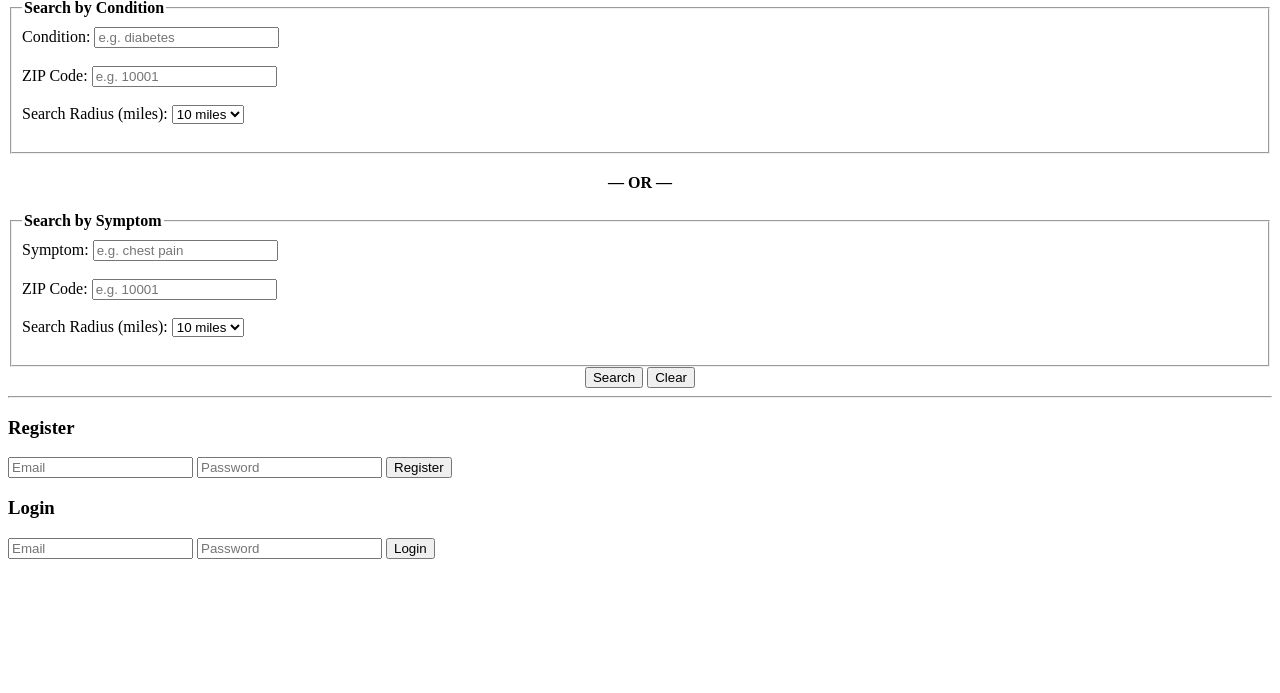
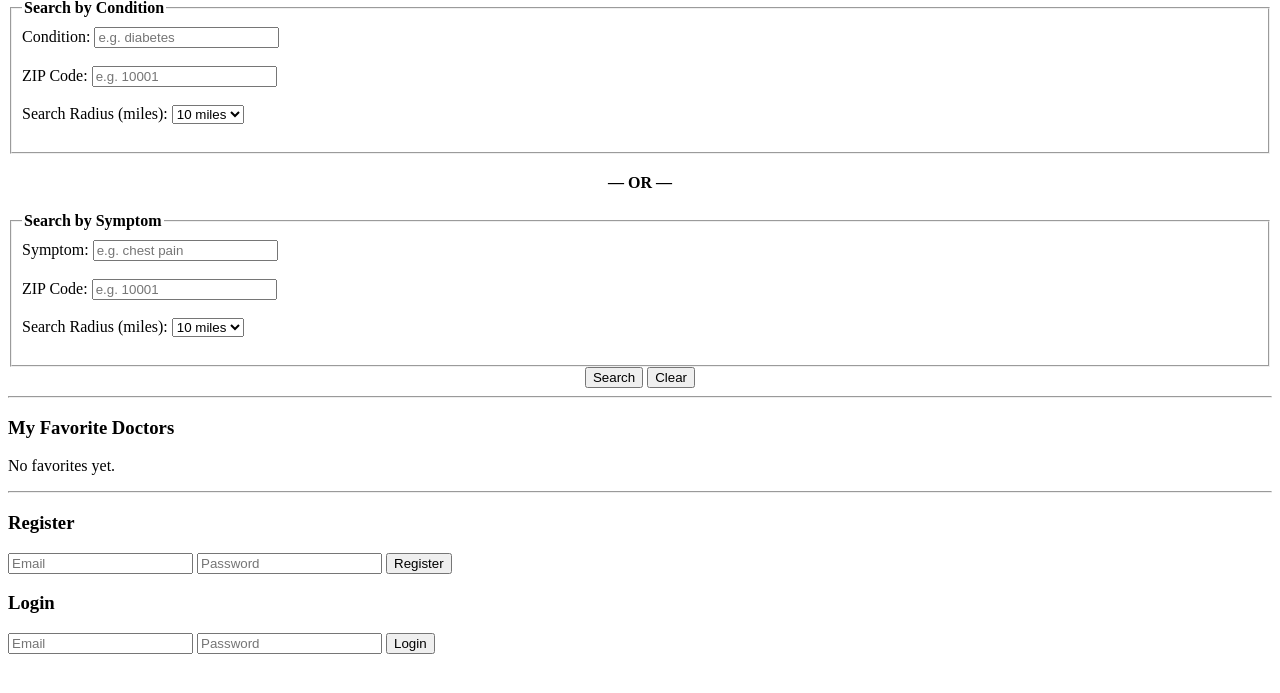
Before and after one commit to jona8888/DoctorDirect, a Flask app: page / in a window 1280 px wide. Shown: the part 81-774 px from the top of the page. Run offline with Flask 3, Linux system fonts and the light colour scheme; parts of the project's set-up code (start-up, migrations or seed data) failed here and were passed over.

Commit message:
Added favorites homepage display

```diff
--- a/templates/index.html
+++ b/templates/index.html
@@ -63,6 +63,12 @@
   </div>
 
   <div id="results"></div>
+
+  <hr>
+  <h3>My Favorite Doctors</h3>
+  <div id="favoritesList">
+    <p>No favorites yet.</p>
+  </div>
 
   <hr>
   <div id="register-section">
@@ -158,7 +164,11 @@
                 })
               })
               .then(res => res.json())
-              .then(data => alert(data.message || "Added to favorites"));
+              .then(data => {
+                alert(data.message || "Added to favorites");
+                loadFavorites(); // refresh favorites list after adding
+              })
+              .catch(() => alert("Failed to add favorite"));
             };
 
             card.appendChild(favBtn);
@@ -203,6 +213,7 @@
           document.getElementById("logged-in").style.display = "block";
           document.getElementById("welcome-msg").textContent = `Welcome, ${email}`;
           document.getElementById("historyControls").style.display = "block";
+          loadFavorites(); // load favorites on register/login
         } else {
           alert(data.error || "Registration failed");
         }
@@ -228,6 +239,7 @@
           document.getElementById("logged-in").style.display = "block";
           document.getElementById("welcome-msg").textContent = `Welcome, ${email}`;
           document.getElementById("historyControls").style.display = "block";
+          loadFavorites(); // load favorites on register/login
         } else {
           alert(data.error || "Login failed");
         }
@@ -252,6 +264,7 @@
         document.getElementById("historyControls").style.display = "none";
         document.getElementById("historyContainer").style.display = "none";
         document.getElementById("historyBox").textContent = "";
+        document.getElementById("favoritesList").innerHTML = '<p>No favorites yet.</p>'; // clear favorites on logout
       })
       .catch(err => {
         alert("Error logging out");
@@ -290,6 +303,61 @@
       container.style.display = container.style.display === "none" ? "block" : "none";
     }
 
+    // New function to load favorites
+    function loadFavorites() {
+      fetch('/favorites', { method: 'GET', credentials: 'include' })
+      .then(res => res.json())
+      .then(favorites => {
+        const favList = document.getElementById('favoritesList');
+        favList.innerHTML = '';
+
+        if (favorites.length === 0) {
+          favList.textContent = 'No favorites yet.';
+          return;
+        }
+
+        favorites.forEach(fav => {
+          const div = document.createElement('div');
+          div.style.border = '1px solid #aaa';
+          div.style.margin = '5px';
+          div.style.padding = '5px';
+
+          div.innerHTML = `
+            <strong>${fav.name}</strong><br>
+            ${fav.specialty}<br>
+            ${fav.address}<br>
+            ${fav.phone}<br>
+          `;
+
+          const rmBtn = document.createElement('button');
+          rmBtn.textContent = 'Remove';
+          rmBtn.onclick = () => {
+            fetch('/favorites', {
+              method: 'DELETE',
+              headers: { 'Content-Type': 'application/json' },
+              credentials: 'include',
+              body: JSON.stringify({
+                name: fav.name,
+                address: fav.address
+              })
+            })
+            .then(res => res.json())
+            .then(data => {
+              alert(data.message || 'Removed from favorites');
+              loadFavorites();
+            })
+            .catch(() => alert('Failed to remove favorite'));
+          };
+
+          div.appendChild(rmBtn);
+          favList.appendChild(div);
+        });
+      })
+      .catch(() => {
+        document.getElementById('favoritesList').textContent = 'Failed to load favorites.';
+      });
+    }
+
     window.addEventListener("DOMContentLoaded", () => {
       fetch("/session_status", { credentials: "include" })
         .then(res => res.json())
@@ -300,6 +368,7 @@
             document.getElementById("logged-in").style.display = "block";
             document.getElementById("welcome-msg").textContent = `Welcome, ${data.email}`;
             document.getElementById("historyControls").style.display = "block";
+            loadFavorites(); // <-- load favorites on page load if logged in
           }
         })
         .catch(err => console.error("Session check failed:", err));
```
Also changed, not shown: instance/doctorapp.db.
